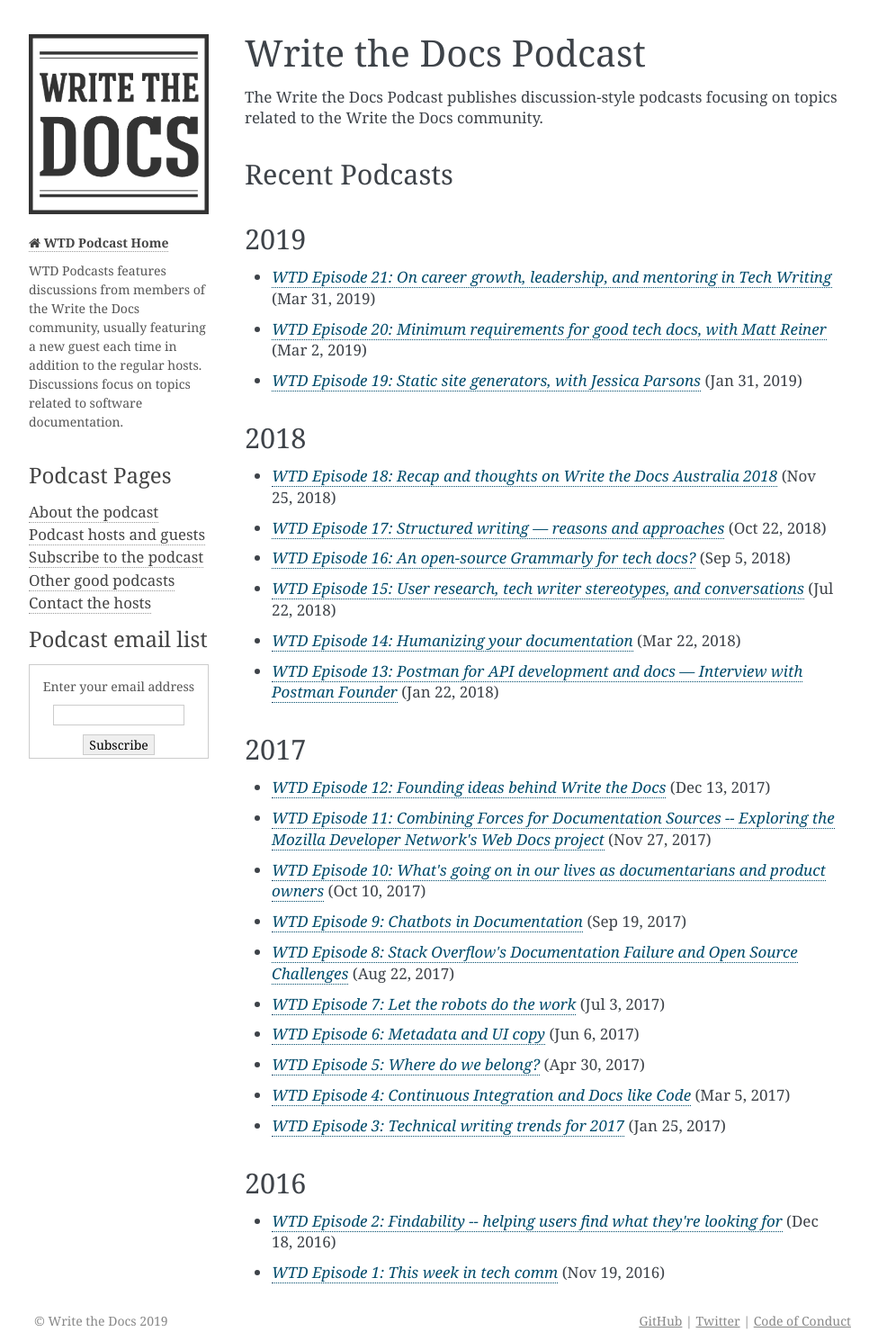
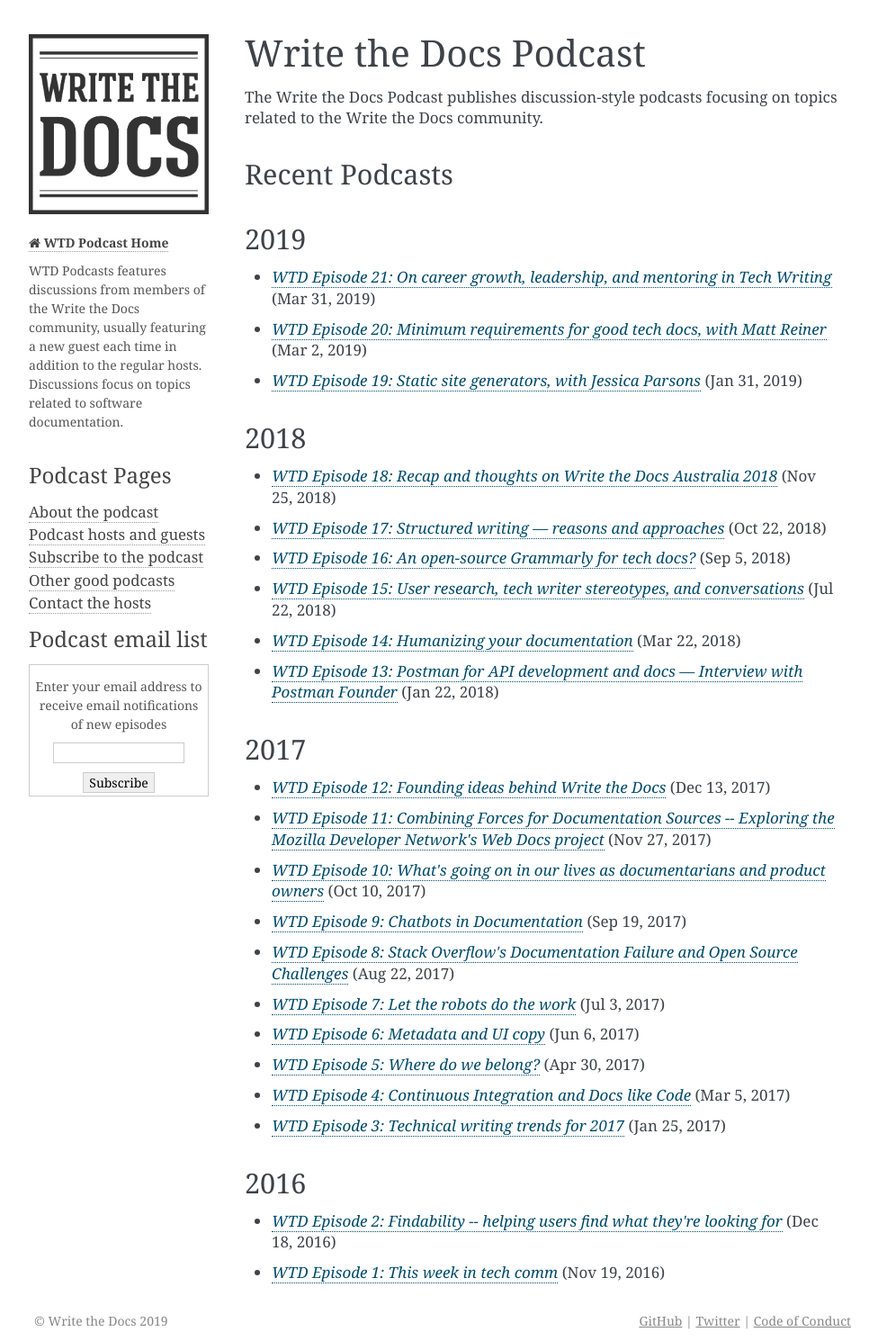
Before and after one commit to writethedocspodcast/writethedocspodcast.github.io, a Jekyll site: the page built from index.html, in a window 1280 px wide. Shown: the whole page at 90% size, without its empty margins (148-1124 px from the left). Built offline with Jekyll 4.4.1, drawn with Linux system fonts in a browser that asks for light colours; comment, search, counter and statistics services are not loaded.

Commit message:
clarify email signup form

```diff
--- a/_includes/tinyletter.html
+++ b/_includes/tinyletter.html
@@ -1,2 +1,2 @@
-<p><form style="border:1px solid #ccc;padding:3px;text-align:center;" action="https://tinyletter.com/writethedocspodcast" method="post" target="popupwindow" onsubmit="window.open('https://tinyletter.com/writethedocspodcast', 'popupwindow', 'scrollbars=yes,width=800,height=600');return true"><p><label for="tlemail">Enter your email address</label></p><p><input type="text" style="width:140px" name="email" id="tlemail" /></p><input type="hidden" value="1" name="embed"/><input type="submit" value="Subscribe" /></form>
+<p><form style="border:1px solid #ccc;padding:3px;text-align:center;" action="https://tinyletter.com/writethedocspodcast" method="post" target="popupwindow" onsubmit="window.open('https://tinyletter.com/writethedocspodcast', 'popupwindow', 'scrollbars=yes,width=800,height=600');return true"><p><label for="tlemail">Enter your email address to receive email notifications of new episodes</label></p><p><input type="text" style="width:140px" name="email" id="tlemail" /></p><input type="hidden" value="1" name="embed"/><input type="submit" value="Subscribe" /></form>
 </p>
```
